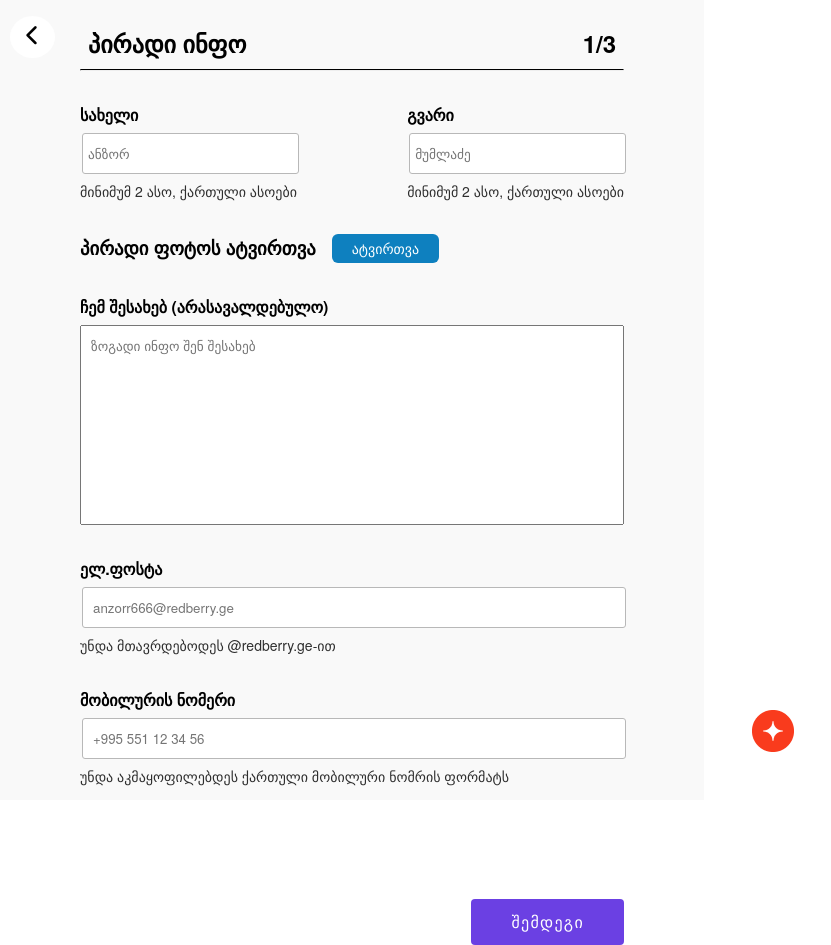
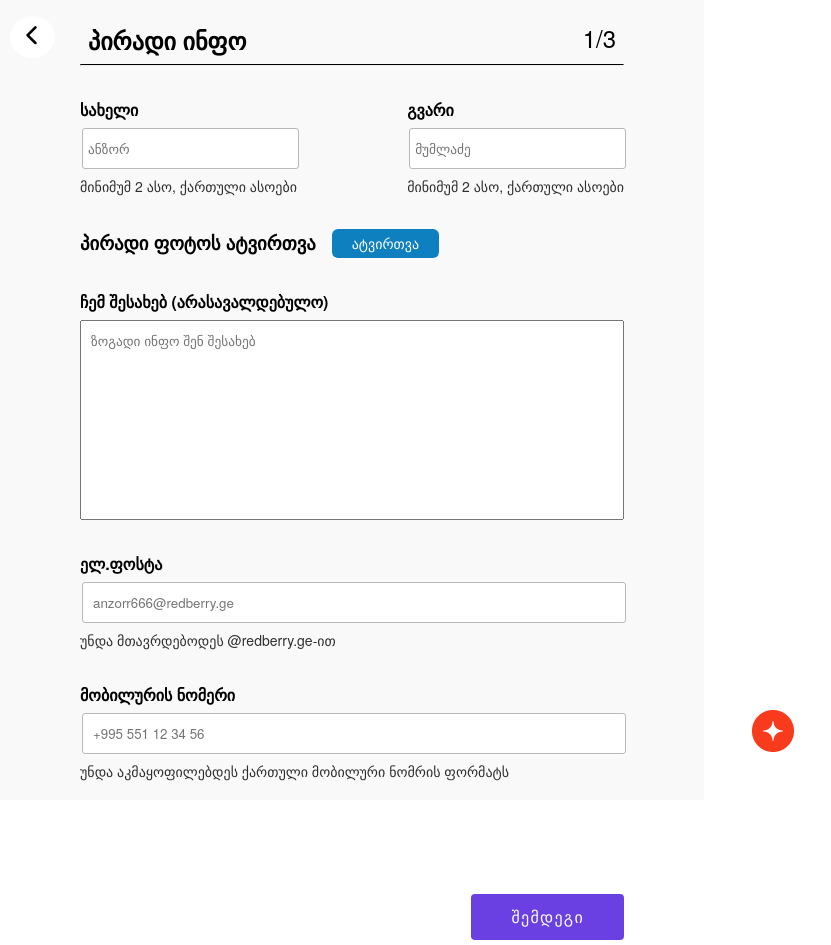
Before and after one commit to nikaKh12/resume-builder, a React (Create React App) app: page /private-info in a window 1280 px wide. Shown: the whole page, without its empty margins (0-831 px from the left). Built offline with nearby package versions, Linux system fonts and the light colour scheme; a web font is replaced by a local one.

Commit message:
Update PrivateInfoForm.jsx

```diff
--- a/src/components/PrivateInfoForm.jsx
+++ b/src/components/PrivateInfoForm.jsx
@@ -21,8 +21,8 @@ export default function PrivateInfoForm() {
         <i class="fa-sharp fa-solid fa-chevron-left return"></i>
       </Link>
       <div className="private-info-form-header">
-        <h2>პირადი ინფო</h2>
-        <h2>1/3</h2>
+        <h2 id="private-info-title">პირადი ინფო</h2>
+        <h2 id="numeration">1/3</h2>
       </div>
       <hr />
       <form>
```
